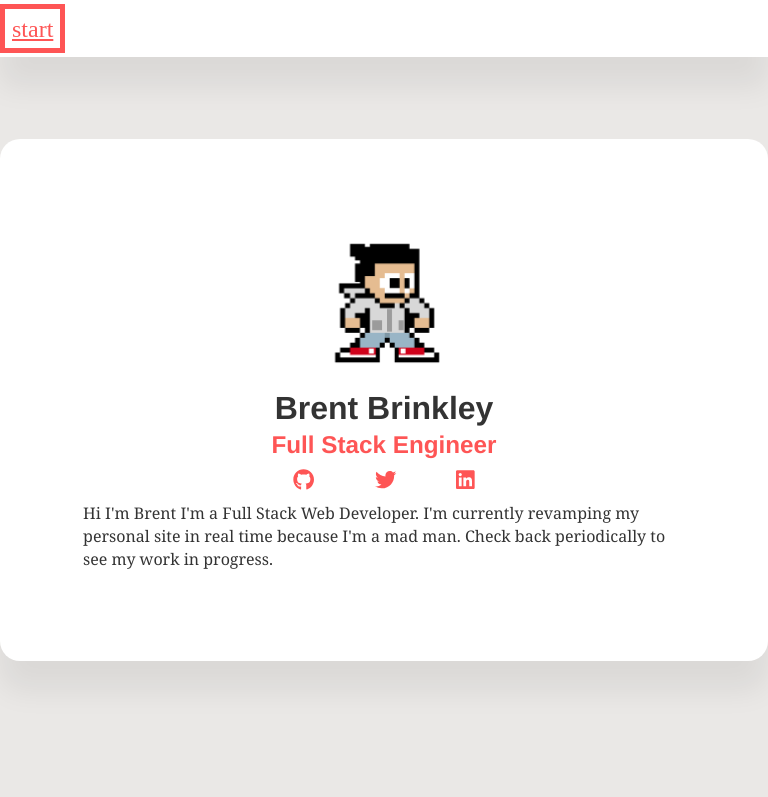
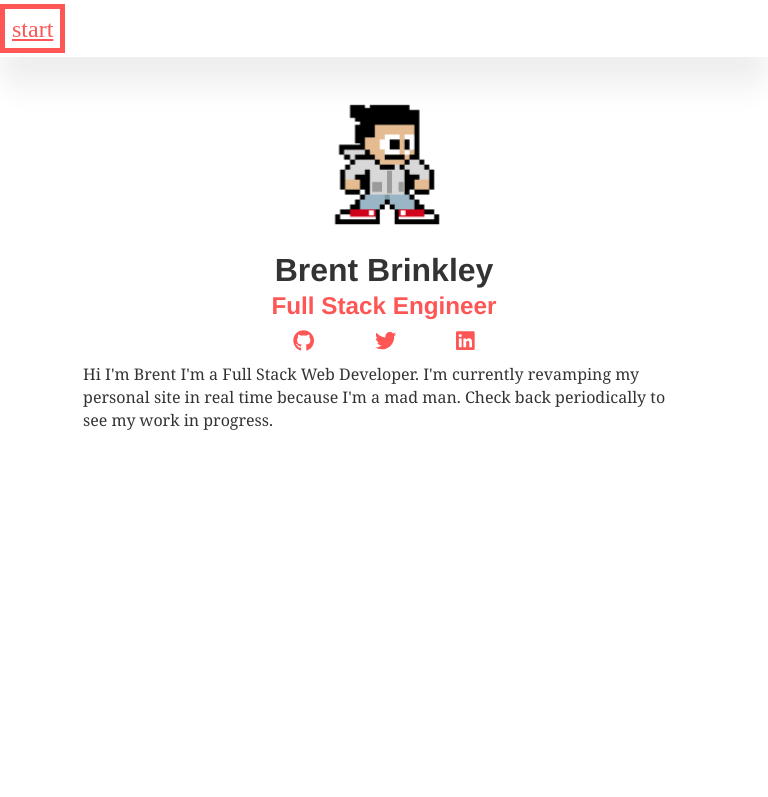
Before and after one commit to brentbrinkley/formerpersonalsite, a Gatsby site: page / in a window 768 px wide. Shown: the top 797 px of the page. Built offline with nearby package versions, Linux system fonts and the light colour scheme; Gatsby itself is replaced by a stand-in of ours; some packages are replaced by stand-ins of ours; what typography-theme-lincoln would draw is missing.

Commit message:
updated styles wip

```diff
--- a/src/components/profile-card.scss
+++ b/src/components/profile-card.scss
@@ -11,7 +11,7 @@
   border-radius: 20px;
   box-shadow: 0 30px 30px rgba(0, 0, 0, 0.068);
   max-width: 940px;
-  max-height: 600px;
+  // max-height: 600px;
   margin: 100px auto;
 
   h1 {
@@ -46,5 +46,16 @@
   }
   .card {
     border-radius: 0;
+    height: 100vh;
   }
 }
+
+@media (max-width: 840px) and (min-width: 600px) {
+  .card-section {
+    height: inherit;
+  }
+  .card {
+    border-radius: 0;
+    height: 100vh;
+  }
+}
--- a/src/pages/main.scss
+++ b/src/pages/main.scss
@@ -13,3 +13,10 @@ body {
     margin: 0;
   }
 }
+
+@media (max-width: 840px) and (min-width: 600px) {
+  .container {
+    max-width: 100%;
+    margin: 0;
+  }
+}
```
